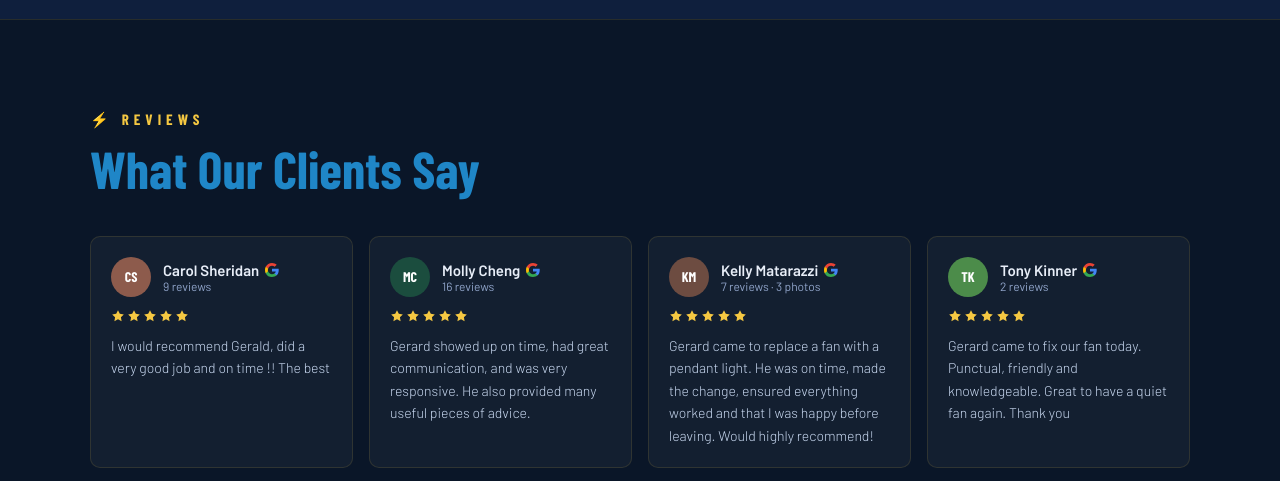
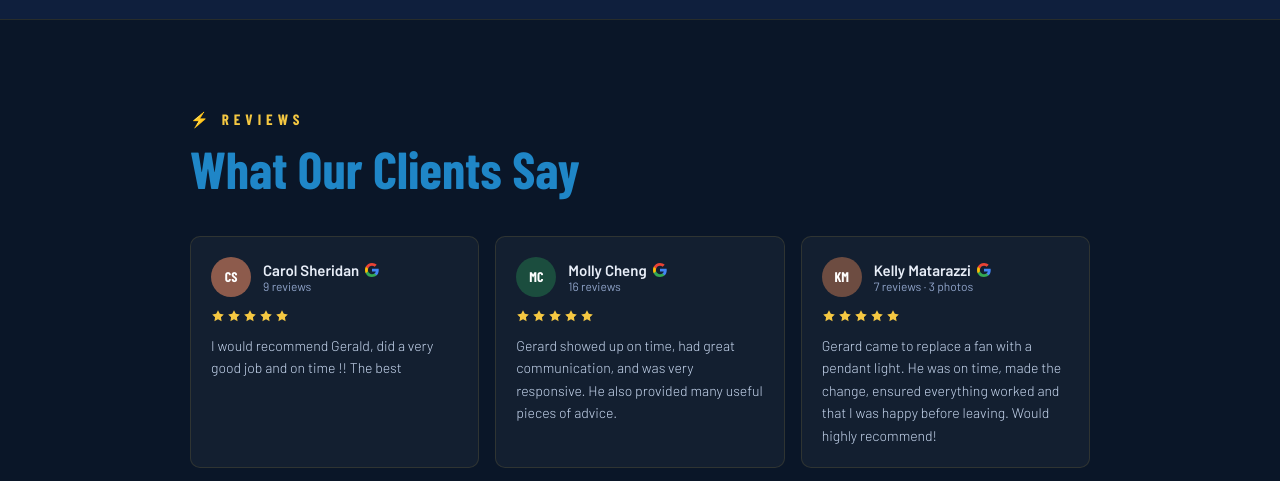
Before and after one commit to somersaultelectrical/somersaultelectrical, a plain HTML site: page index.html in a window 1280 px wide. Shown: the part 1570-2051 px from the top of the page. Drawn offline with nearby package versions, Linux system fonts and the light colour scheme; a web font is replaced by a local one.

Commit message:
Point all Google links to working listing URL; align homepage section widths
Co-Authored-By: Claude Opus 4.8 <noreply@anthropic.com>

```diff
--- a/index.html
+++ b/index.html
@@ -475,12 +475,12 @@
   }
 
   .reviews-head {
-    max-width: 1100px;
+    max-width: 900px;
     margin: 0 auto 40px;
   }
 
   .review-cards-grid {
-    max-width: 1100px;
+    max-width: 900px;
     margin: 0 auto 56px;
     display: grid;
     grid-template-columns: repeat(auto-fit, minmax(250px, 1fr));
@@ -1364,7 +1364,7 @@
       <p class="reviews-body">
         A quick Google review helps other homeowners on the North Shore &amp; Northern Beaches find a licensed electrician they can trust. It only takes a minute.
       </p>
-      <a href="https://g.page/r/CYVy4vo6s8xhEBM/review" target="_blank" rel="noopener" class="reviews-cta">
+      <a href="https://www.google.com/maps?cid=7047204582826603141" target="_blank" rel="noopener" class="reviews-cta">
         <svg viewBox="0 0 24 24" fill="none" stroke="currentColor" stroke-width="2" stroke-linecap="round" stroke-linejoin="round" aria-hidden="true"><path d="M20 6L9 17l-5-5"/></svg>
         Leave a Google Review
       </a>
```
